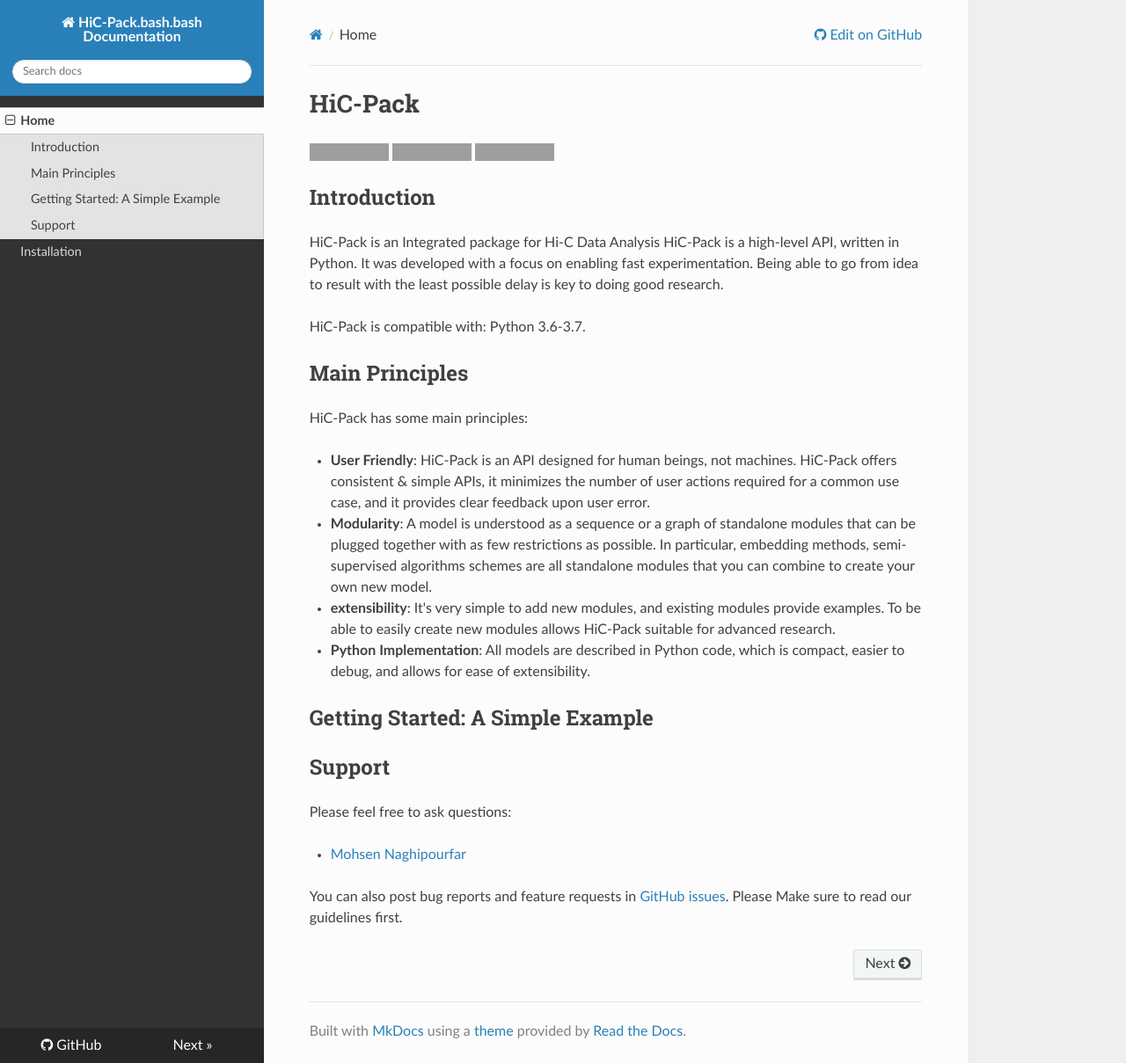
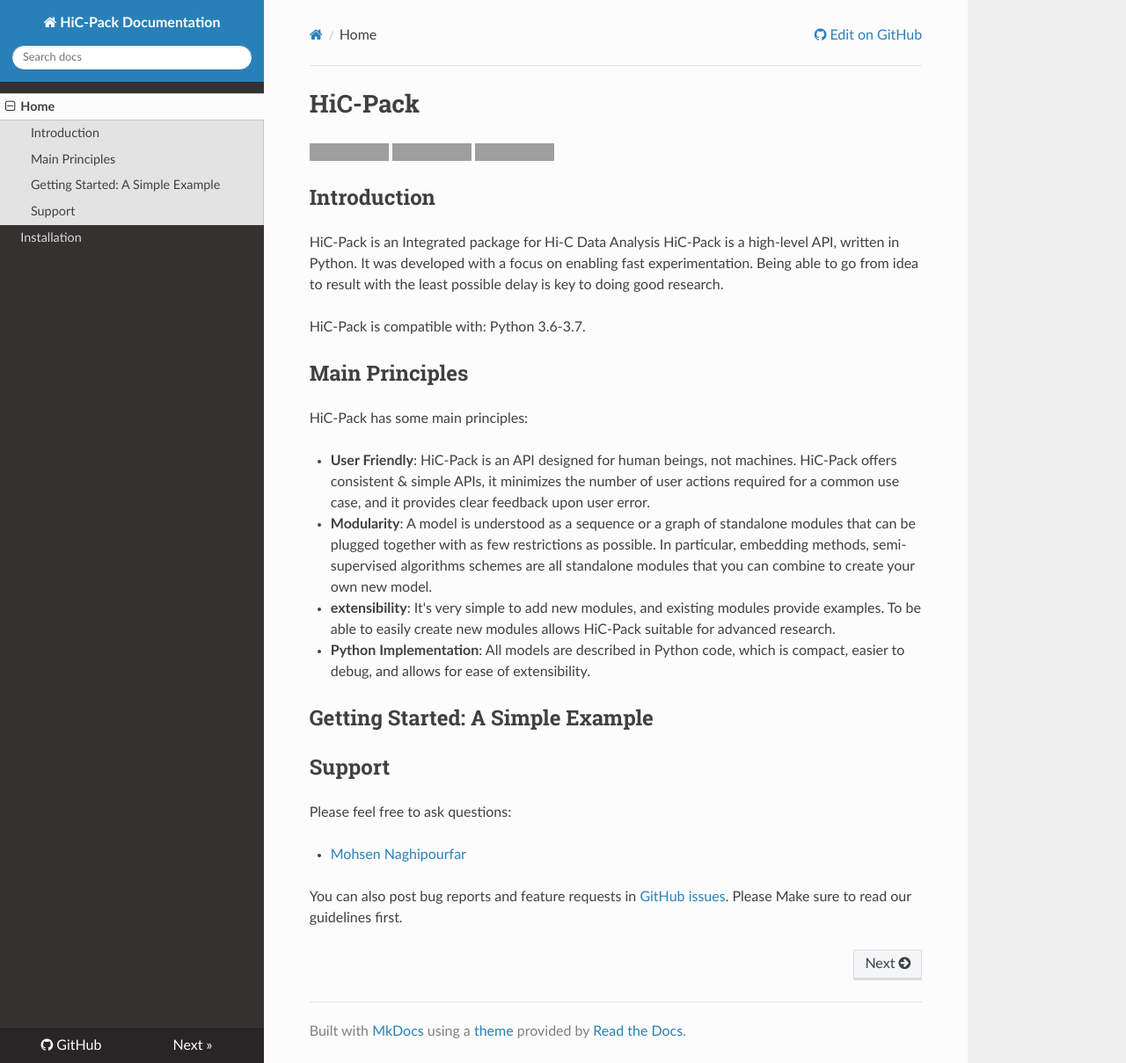
Before and after one commit to Naghipourfar/HiCPack, an MkDocs documentation site: the page built from docs/index.md, in a window 1280 px wide and 1209 px high. Shown: the whole window at 88% size. Built offline with MkDocs 1.6.1, drawn with Linux system fonts in a browser that asks for light colours; nearby versions of some CDN libraries; grey boxes are pictures that could not be loaded.

Commit message:
fix minor bugs in mkdocs.yml

```diff
--- a/mkdocs.yml
+++ b/mkdocs.yml
@@ -1,7 +1,7 @@
-site_name: HiC-Pack.bash.bash Documentation
+site_name: HiC-Pack Documentation
 nav:
     - Home: index.md
     - Installation: installation.md
 theme: readthedocs
-repo_url: https://github.com/Naghipourfar/HiC-Pack.bash.bash
+repo_url: https://github.com/Naghipourfar/HiC-Pack
 site_description: 'An Integrated package for Hi-C Data Analysis'
```
